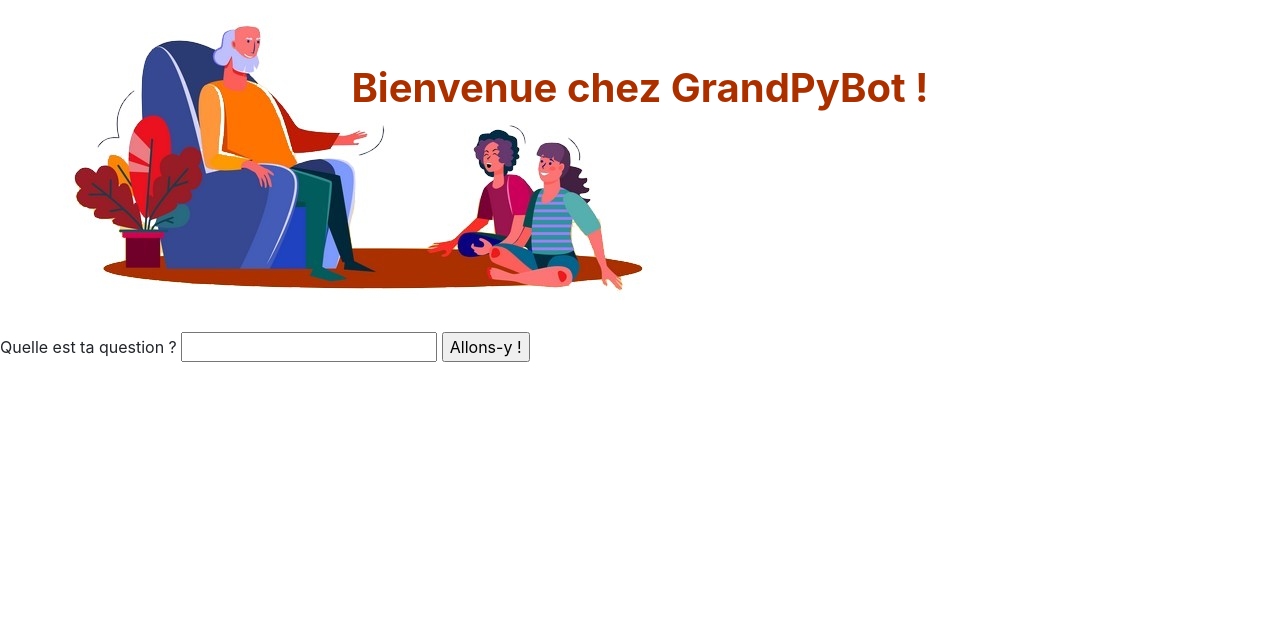
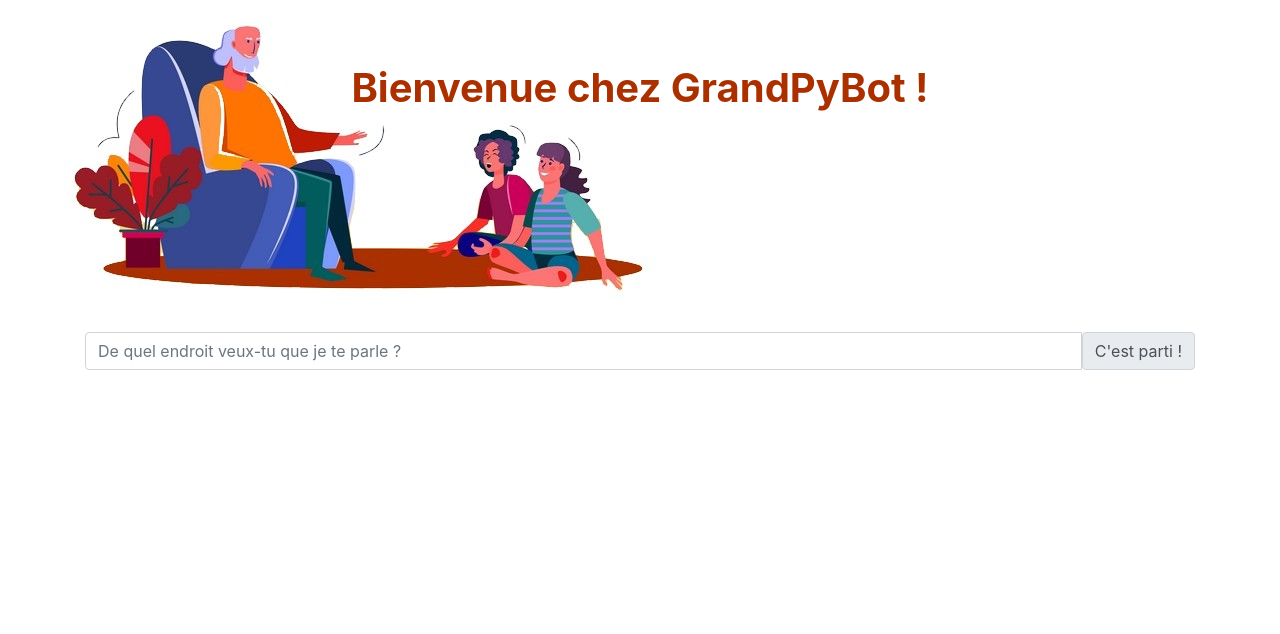
Before and after one commit to SoCrespo/grandpybot, a Python web app: template flask/templates/index.html in a window 1280 px wide. Shown: the top 634 px of the page. Run offline with Jinja, Linux system fonts and the light colour scheme; the template is opened without the code that fills it, so the values that code supplies are empty; some libraries are stand-ins or nearby versions.

Commit message:
Add Jquery

```diff
--- a/flask/application.py
+++ b/flask/application.py
@@ -7,5 +7,6 @@ def index():
     return render_template('index.html')
 
 
+
 if __name__ == "__main__":
     app.run(debug=True)
--- a/flask/static/style.css
+++ b/flask/static/style.css
@@ -11,8 +11,22 @@
     background-position-x: left
     }
 
-h1{
+h1 {
     font-weight: bolder;
     color: #AA3000;
     text-shadow: 3px 3px #FFFFFF;
+    text-align: center;
 }
+
+.question {
+  background-color: #edeff8;
+}
+
+.answer {
+    background-color:  #ffdacc;
+}
+
+.button{
+    background-color: #7e8cce ;
+    color: #FFFFFF;
+}
--- a/flask/templates/index.html
+++ b/flask/templates/index.html
@@ -13,23 +13,53 @@
 
 <body>
     <div class="jumbotron">
-        <div class="container-fluid" id="main" style="text-align: center">
+        <div class="container id="main" >
             <h1 class="lead-3" >Bienvenue chez GrandPyBot !</h1>
         </div>
     </div>
 
-        <div class="row">
-            <div class=col></div>
-        </div>
-        <div class="row">
-            <div class="col">
-                <div class="form-group">
-                    <label for="question">Quelle est ta question ? </label>
-                    <input type="text" id="question">
-                    <input type="submit" value="Allons-y !">
-                </div>
+    <script>
+        function sendQuestion() {
+            const questionText = $("#user-text")[0].value;
+            if (questionText) {
+                $("#discussion").prepend('<div class="row">' +
+                    '            <div class="col-6"></div>' +
+                    '            <div class="question col-6 text-right rounded-pill">' +
+                    '                <p class="question"></p>' +
+                    '            </div>' +
+                    '        </div>' +
+                    '<br/>');
+                $("#discussion p.question")[0].innerText = questionText
+
+                setTimeout(function() { insertAnswer(questionText); }, 500);
+            }
+        }
+
+        function insertAnswer(questionText) {
+            const answerText = "Voici ta question : " + questionText;
+            $("#discussion").prepend('        <div class="row">' +
+                '            <div class="answer col-6 text-left rounded-pill">' +
+                '                <p class="answer"></p>' +
+                '            </div>' +
+                '            <div class="col-6"></div>' +
+                '        </div>' +
+                        '<br/>');
+            $("#discussion p.answer")[0].innerText = answerText
+        }
+    </script>
+
+    <div class="container">
+        <form>
+            <div class="input-group">
+                <input type="text" id = "user-text" class="form-control" placeholder="De quel endroit veux-tu que je te parle ?">
+                <span class="input-group-text" input type="submit" onclick="sendQuestion()">C'est parti !</span>
             </div>
-        </div>
+
+        </form>
+        <br/>
+    </div>
+
+    <div class="container" id="discussion">
     </div>
 
 
```
